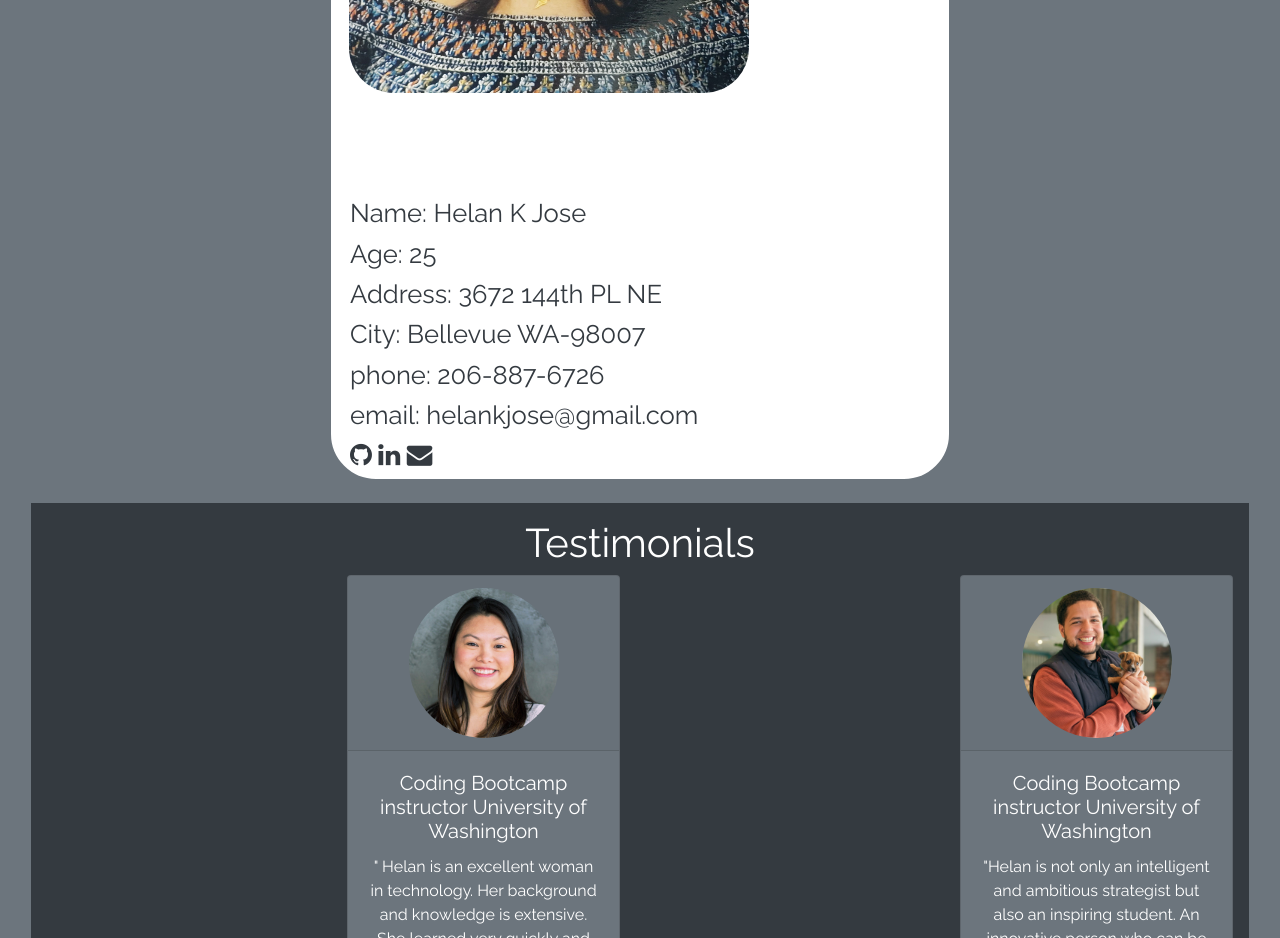
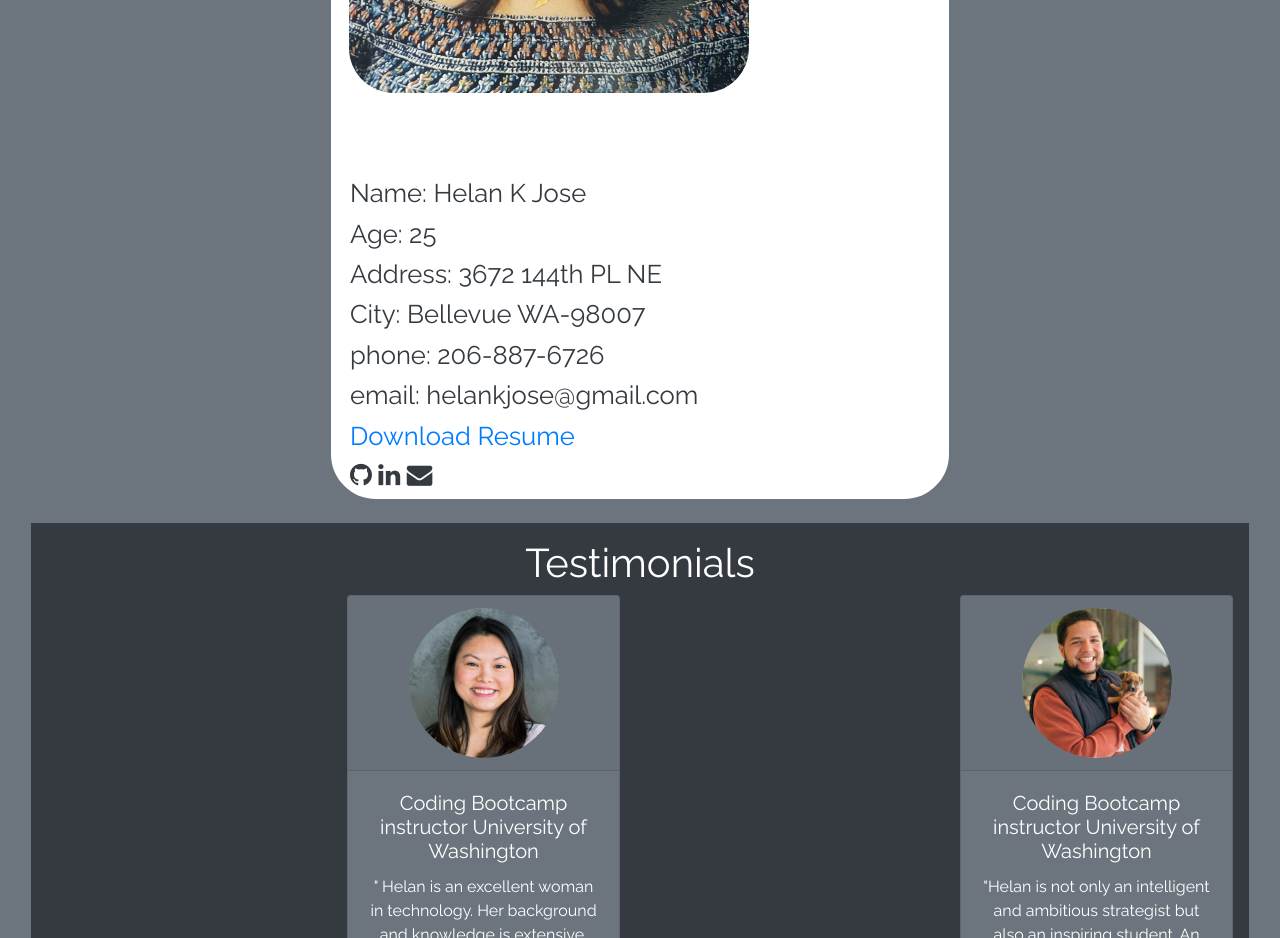
Before and after one commit to helanjose/Helankjose-portfolio, a plain HTML site: page index.html in a window 1280 px wide. Shown: the part 3480-4418 px from the top of the page. Drawn offline with nearby package versions, Linux system fonts and the light colour scheme.

Commit message:
downloadResume

```diff
--- a/index.html
+++ b/index.html
@@ -502,6 +502,10 @@
                                           <td>email: helankjose@gmail.com</td>
 
                                         </tr>
+                                      <tr>
+                                         <td> <a href="img/Helan Jose.pdf " class="text-primary" download="helan_resume.pdf">Download Resume</a></td>
+                                      </tr>
+
                                     <tr>
                                         <td id="icons">
 
@@ -511,6 +515,7 @@
                                         </td>
 
                                     </tr>
+
                                   </tbody>
                                 </table>
                            </div>
--- a/style.css
+++ b/style.css
@@ -35,7 +35,7 @@ margin-left: 600px;
 
     font-family: 'Raleway', sans-serif;
     margin-right: 10px;
-    margin-top: 45px;
+    margin-top: 35px;
     font-size: 1.6rem;
 
 }
```
Also changed, not shown: 1 other file.
